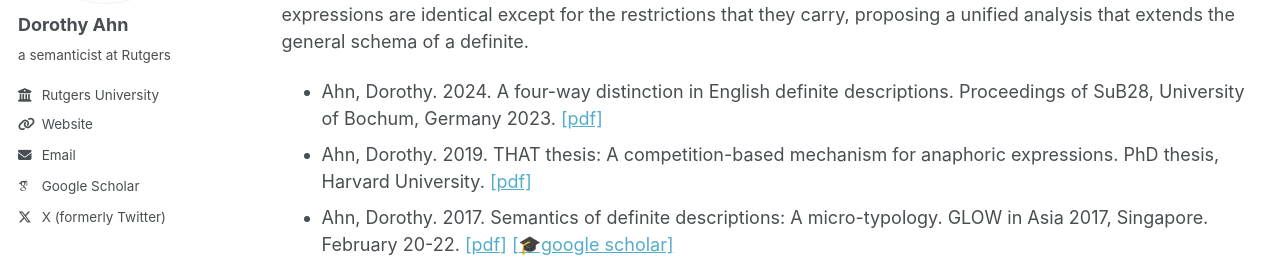
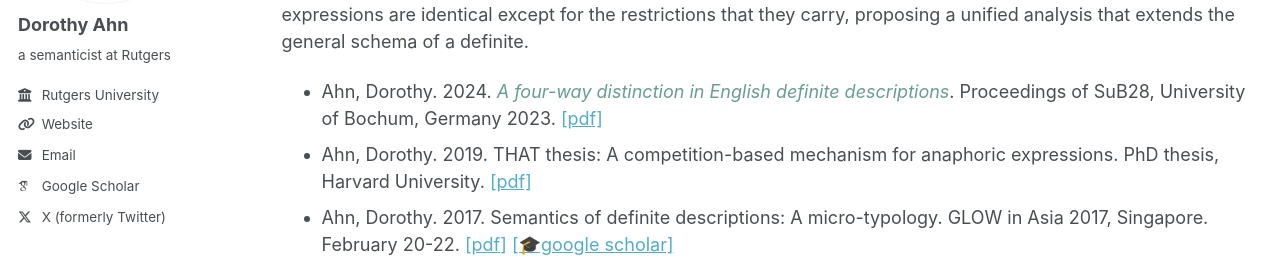
Before and after one commit to doroahn/doroahn.github.io, a Jekyll site: the page built from _pages/research.md, in a window 1280 px wide. Shown: the part 276-550 px from the top of the page. Built offline with Jekyll 4.4.1, drawn with Linux system fonts in a browser that asks for light colours; some web fonts are replaced; part of the change alters nothing that is shown.

Commit message:
Update research.md

```diff
--- a/_pages/research.md
+++ b/_pages/research.md
@@ -9,11 +9,25 @@ redirect_from:
 
 {% include base_path %}
 
+<style>
+  .definiteness { color: #679e90; }   /* soft green-blue */
+  .demonstrative { color: #8f9e67; }  /* soft olive green */
+  .loci { color: #679e9e; }           /* bluish teal */
+  .plurality { color: #679e75; }      /* muted green */
+  .quantifiers { color: #9e6767; }    /* muted warm red */
+  .anaphors { color: #7d679e; }       /* desaturated purple */
+  .either { color: #9e8b67; }         /* warm tan / ochre */
+  .honorificity { color: #679e8a; }   /* dusty jade */
+  .verbs { color: #67919e; }          /* muted sky blue */
+  .korean { color: #9e677d; }         /* muted rose */
+</style>
+
+
 **Definiteness and anaphoric expressions**
 
 It is generally assumed that pronouns, definites, and demonstratives are separate semantic elements. However, cross-linguistic studies suggest that the morphosyntactically based distinction between these expressions do not always align with underlying meaning. In this line of work, I argue that the underlying semantics of these expressions are identical except for the restrictions that they carry, proposing a unified analysis that extends the general schema of a definite.
 
-- Ahn, Dorothy. 2024. A four-way distinction in English definite descriptions. Proceedings of SuB28, University of Bochum, Germany 2023. <a href="https://ojs.ub.uni-konstanz.de/sub/index.php/sub/article/view/1104">[pdf]</a>
+- Ahn, Dorothy. 2024. <em class="definiteness">A four-way distinction in English definite descriptions</em>. Proceedings of SuB28, University of Bochum, Germany 2023. <a href="https://ojs.ub.uni-konstanz.de/sub/index.php/sub/article/view/1104">[pdf]</a>
 - Ahn, Dorothy. 2019. THAT thesis: A competition-based mechanism for anaphoric expressions. PhD thesis, Harvard University. <a href="https://ling.auf.net/lingbuzz/004742">[pdf]</a>
 - Ahn, Dorothy. 2017. Semantics of definite descriptions: A micro-typology. GLOW in Asia 2017, Singapore. February 20-22. <a href="https://glowlinguistics.org/asia11/wp-content/uploads/sites/3/2017/11/v1-ahn.pdf">[pdf]</a> <a href="https://scholar.google.com/citations?view_op=view_citation&hl=en&user=caKoCk4AAAAJ&citation_for_view=caKoCk4AAAAJ:_FxGoFyzp5QC">[🎓google scholar]</a>
 
```
